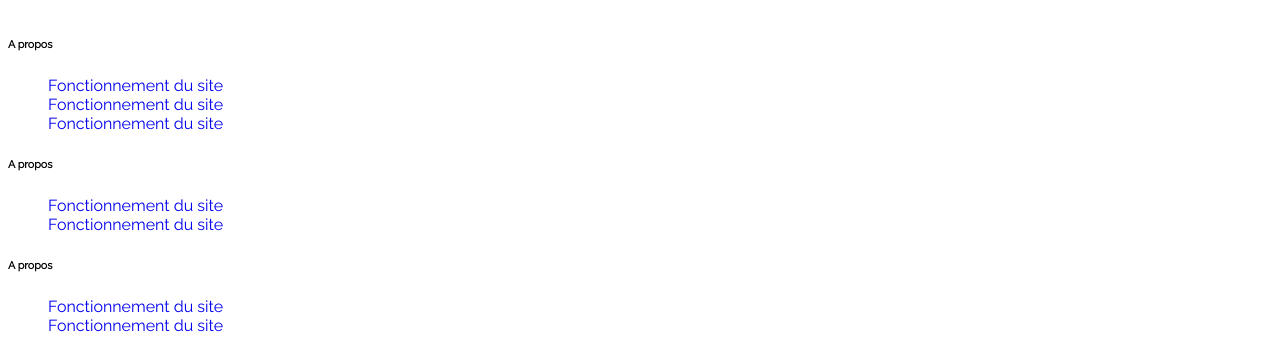
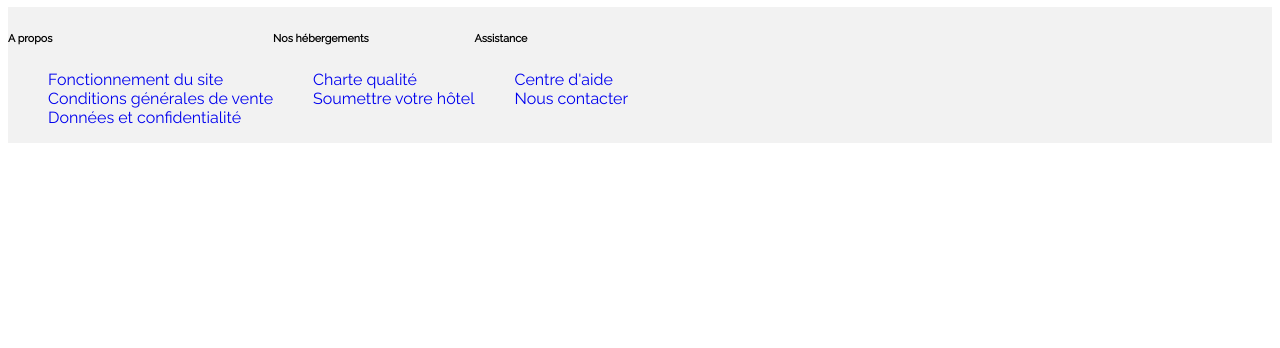
Before and after one commit to cyrilperez/CyrilPerez_2_23122020, a plain HTML site: page index.html in a window 1280 px wide. Shown: the part 1566-1914 px from the top of the page. After the commit the page ends 1717 px from the top, so only its background shows below. Drawn offline with Linux system fonts and the light colour scheme.

Commit message:
W3C correction

```diff
--- a/css/style.css
+++ b/css/style.css
@@ -29,6 +29,8 @@ section {
 	margin-left: 0px
 }
 .button-blue{
+	width: 20px;
+    height: 20px;
 	display: inline-block;
 	color:#0065FC;
 	background-color: #DEEBFF;
@@ -38,12 +40,15 @@ section {
 	margin-right: 10px;
 }
 .border {
+	width: 10px;
+    height: 10px;
+    align-self:center;
 	font-size: 0.5em;
 	color: #0065FC;
 	border-radius: 50px;
 	border :1px solid #F2F2F2;
 	margin-right: 10px;
-	padding: 10px;
+	padding: 5px;
 }
 
 /* NAV LINKS */
@@ -146,7 +151,6 @@ nav {
 }
 #hmarseille {
 	display: flex;
-	flex:wrap;
 	margin: 15px;
 }
 .hebergement_buttons {
@@ -161,3 +165,8 @@ nav {
 .textimg-hebergement {
 	background-color: white;
 }
+.piedpage {
+	display: flex;
+	background-color: #F2F2F2;
+
+}
--- a/index.html
+++ b/index.html
@@ -42,7 +42,7 @@
             </li>
 		    </ul>
 		</div>
-	</div>
+
 	</nav>
 
 
@@ -64,9 +64,8 @@
 
 	<div>
 			<ul id="filtres-links">
-			<div class="no-margin-left">
+			<li class="no-margin-left">
 			<p>Filtres</p>
-			</div>
 			<li><a href=#><i class="fas fa-money-bill-wave button-blue"></i>économique</a>
 			</li>
 			<li><a href=#><i class="fas fa-child button-blue"></i>Familial</a>
@@ -76,17 +75,17 @@
 			<li><a href=#><i class="fas fa-dog button-blue"></i>Animaux autorisés</a>
 			</li>
 			</ul>
-		</div>
+	</div>
 		<div>
 			<p><i class="fas fa-info border"></i> Plus de 500 logements sont disponibles dans cette ville</p>
 		</div>
-	</div>
+
 	</header>
 
 
 
   <!--   Sections -->
-  <section id="section-hebergements" id="Hébergements">
+  <section id="section-hebergements">
 	    <article class="article-hebergement">
 			<div>
 				<h5>Hébergements à Marseille</h5>
@@ -163,27 +162,27 @@
 
 
   <!-- Footer -->
-	<footer>
-		<div>
+	<footer class=piedpage>
+		<div >
 			<h6>A propos</h6>
 			<ul class="footer-links">
 			<li><a href=#>Fonctionnement du site</a></li>
-			<li><a href=#>Fonctionnement du site</a></li>
-			<li><a href=#>Fonctionnement du site</a></li>
+			<li><a href=#>Conditions générales de vente</a></li>
+			<li><a href=#>Données et confidentialité</a></li>
 			</ul>
 		</div>
 		<div>
-			<h6>A propos</h6>
+			<h6>Nos hébergements</h6>
 			<ul class="footer-links">
-			<li><a href=#>Fonctionnement du site</a></li>
-			<li><a href=#>Fonctionnement du site</a></li>
+			<li><a href=#>Charte qualité</a></li>
+			<li><a href=#>Soumettre votre hôtel</a></li>
 			</ul>
 		</div>
 		<div>
-			<h6>A propos</h6>
+			<h6>Assistance</h6>
 			<ul class="footer-links">
-			<li><a href=#>Fonctionnement du site</a></li>
-			<li><a href=#>Fonctionnement du site</a></li>
+			<li><a href=#>Centre d'aide</a></li>
+			<li><a href=#>Nous contacter</a></li>
 			</ul>
 		</div>
 
```
